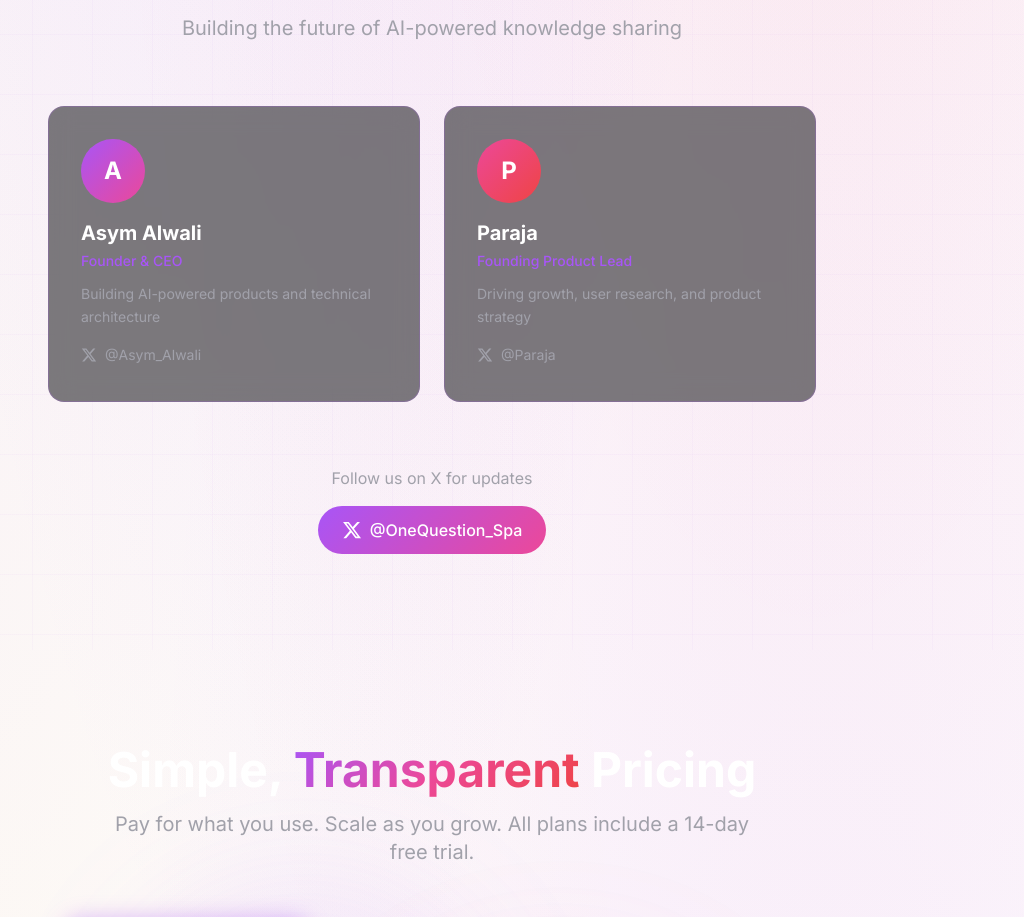
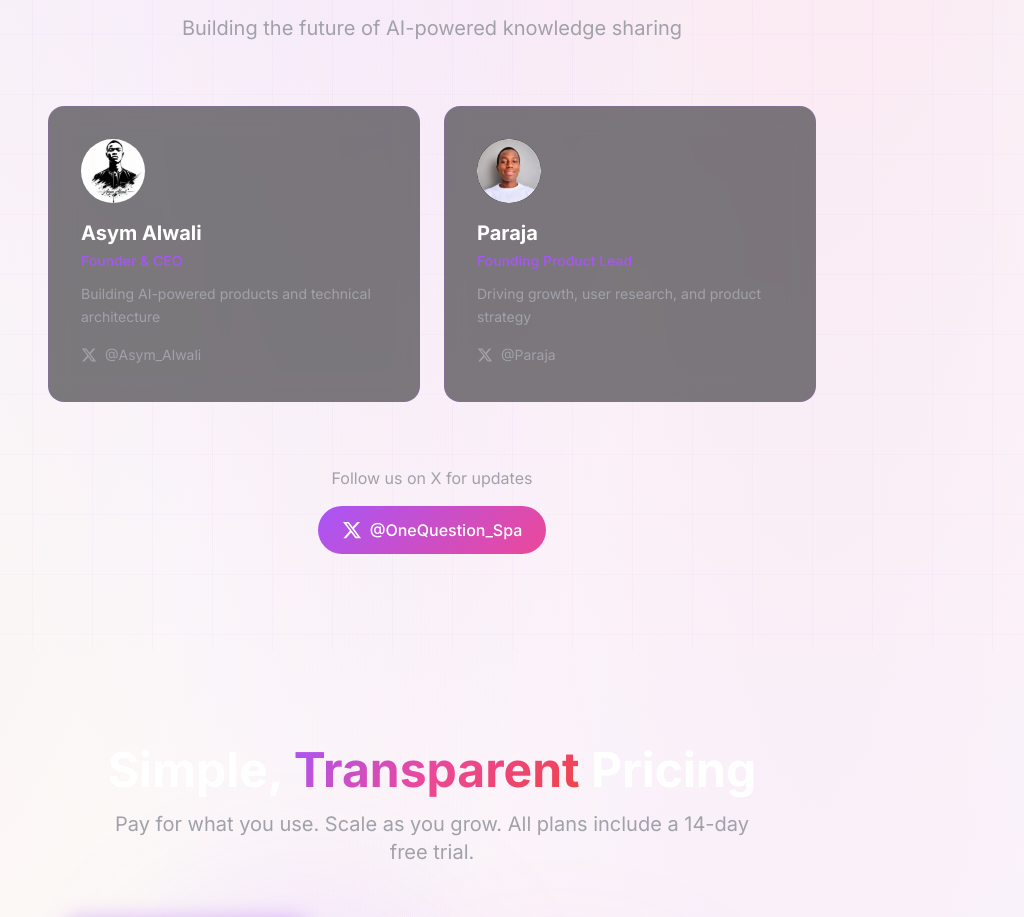
Before and after one commit to onequestionspace/onequestion_space, a Next.js app: page / in a window 1280 px wide. Shown: the part 3980-4897 px from the top of the page, without its empty margins (208-1232 px from the left). Built offline with nearby package versions, Linux system fonts and the light colour scheme; no server answers.

Commit message:
Add real founder photos to TeamSection

```diff
--- a/components/TeamSection.tsx
+++ b/components/TeamSection.tsx
@@ -1,4 +1,5 @@
 'use client';
+import Image from 'next/image';
 
 /**
  * Team Section Component
@@ -19,7 +20,7 @@ export function TeamSection() {
       bio: 'Building AI-powered products and technical architecture',
       handle: '@Asym_Alwali',
       link: 'https://twitter.com/Asym_Alwali',
-      avatar: 'A',
+      avatar: '/founders/asym.png',
       gradient: 'from-primary to-accent-pink',
     },
     {
@@ -28,7 +29,7 @@ export function TeamSection() {
       bio: 'Driving growth, user research, and product strategy',
       handle: '@Paraja',
       link: '#',
-      avatar: 'P',
+      avatar: '/founders/paraja.png',
       gradient: 'from-accent-pink to-accent-red',
     },
   ];
@@ -57,9 +58,7 @@ export function TeamSection() {
               className="glass rounded-2xl p-8 card-hover"
             >
               {/* Avatar */}
-              <div className={`w-16 h-16 rounded-full bg-gradient-to-br ${member.gradient} flex items-center justify-center text-2xl font-bold text-white mb-4`}>
-                {member.avatar}
-              </div>
+              <Image src={member.avatar} alt={member.name} width={64} height={64} className="w-16 h-16 rounded-full object-cover mb-4" />
 
               {/* Name and Role */}
               <h3 className="text-xl font-bold text-white mb-1">{member.name}</h3>
```
Also changed, not shown: fix_team.js (added, +18 -0 lines).
